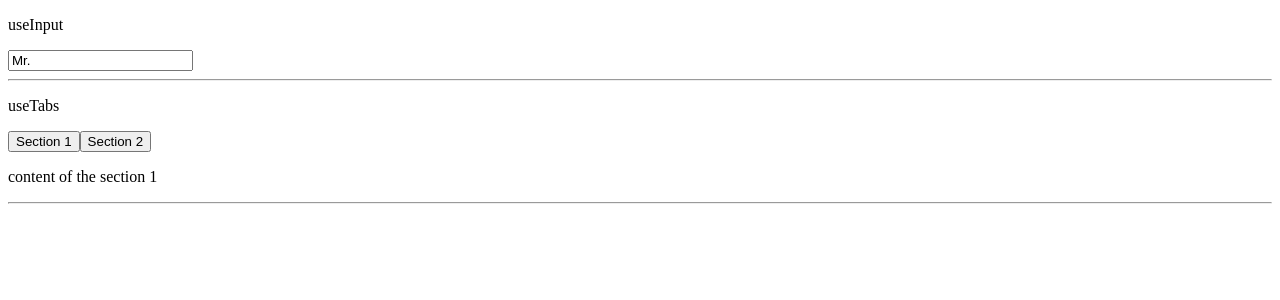
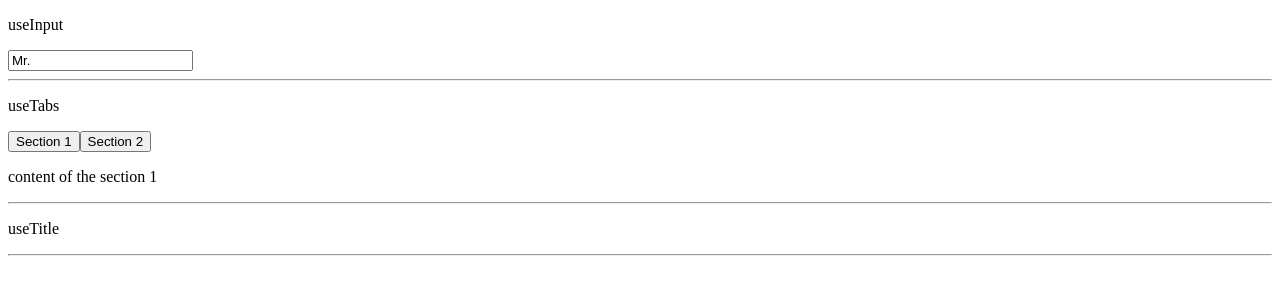
Before and after one commit to gsphyo91/study-nomad-coders, a React (Create React App) app in the folder reactHooks/nooks/: page / in a window 1280 px wide. Shown: the top 300 px of the page. Built offline with nearby package versions, Linux system fonts and the light colour scheme; the HTML template or start-up script is replaced by a standard one.

Commit message:
finished useTitle

```diff
--- a/reactHooks/nooks/src/App.js
+++ b/reactHooks/nooks/src/App.js
@@ -1,6 +1,7 @@
 import React from "react";
 import UseInput from "./components/UseInput";
 import UseTabs from "./components/UseTabs";
+import UseTitle from "./components/UseTitle";
 
 const App = () => {
   return (
@@ -9,6 +10,8 @@ const App = () => {
       <hr />
       <UseTabs />
       <hr />
+      <UseTitle />
+      <hr />
     </div>
   );
 };
--- /dev/null
+++ b/reactHooks/nooks/src/components/UseTitle.js
@@ -0,0 +1,14 @@
+import React from 'react';
+import { useTitle } from "../customHooks";
+
+const UseTitle = () => {
+  const titleUpdater = useTitle("Loading...");
+  setTimeout(() => titleUpdater("Home"), 3000);
+  return (
+    <div>
+      <p>useTitle</p>
+    </div>
+  )
+}
+
+export default UseTitle;
--- a/reactHooks/nooks/src/customHooks/index.js
+++ b/reactHooks/nooks/src/customHooks/index.js
@@ -1,5 +1,6 @@
-import { useState } from "react";
+import { useState, useEffect } from "react";
 
+// useInput
 export const useInput = (initialValue, max) => {
   const [value, setValue] = useState(initialValue);
   const onChange = (event) => {
@@ -23,6 +24,7 @@ export const useInput = (initialValue, max) => {
   return { value, onChange };
 };
 
+// useTabs
 export const useTabs = (initialTab, allTabs) => {
   const [currentIndex, setCurrentIndex] = useState(initialTab);
 
@@ -35,3 +37,13 @@ export const useTabs = (initialTab, allTabs) => {
     changeItem: setCurrentIndex
   };
 };
+
+export const useTitle = (initialTitle) => {
+  const [title, setTitle] = useState(initialTitle);
+  const updateTitle = () => {
+    const htmlTitle = document.querySelector("title");
+    htmlTitle.innerText = title;
+  };
+  useEffect(updateTitle, [title]);
+  return setTitle;
+}
```
Also changed, not shown: 1 other file (tests, documents, lock files or other folders).
